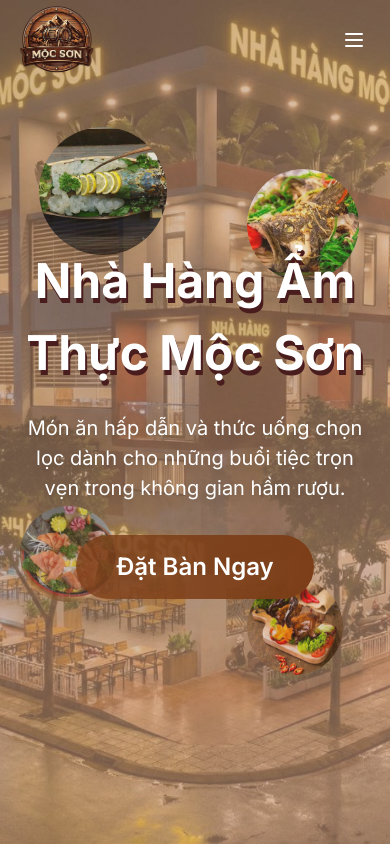
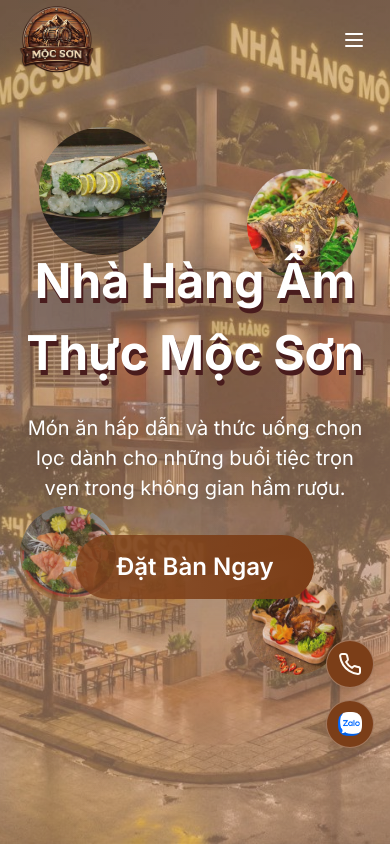
Before and after one commit to thanhgiau2604/restaurant-app, a Next.js app: page / in a window 390 px wide. Shown: the top 844 px of the page. Built offline with nearby package versions, Linux system fonts and the light colour scheme; no server answers; the database is empty.

Commit message:
add phone and zalo contact

```diff
--- a/app/layout.tsx
+++ b/app/layout.tsx
@@ -5,6 +5,7 @@ import { Analytics } from '@vercel/analytics/next'
 import './globals.css'
 import { Toaster } from '@/components/ui/sonner'
 import FirebaseAnalytics from '@/components/firebase-analytics'
+import FloatingContact from '@/components/floating-contact'
 
 const SITE_NAME = 'Nhà hàng Mộc Sơn'
 const SITE_URL = 'https://nhahangmocson.com'
@@ -133,6 +134,7 @@ export default function RootLayout({
       <body className={`antialiased ${_googleSans.className}`}>
         <FirebaseAnalytics />
         {children}
+        <FloatingContact />
         <Analytics />
         <Toaster richColors />
       </body>
--- a/app/page.tsx
+++ b/app/page.tsx
@@ -213,7 +213,7 @@ export default function RestaurantPage() {
         type="button"
         onClick={scrollToTop}
         aria-label="Scroll to top"
-        className={`bg-secondary hover:bg-secondary/80 fixed right-6 bottom-6 z-50 flex h-12 w-12 items-center justify-center rounded-full border border-white/30 text-white shadow-lg transition-all duration-300 hover:scale-105 ${showScrollTop ? 'translate-y-0 opacity-100' : 'pointer-events-none translate-y-4 opacity-0'}`}
+        className={`bg-secondary hover:bg-secondary/80 fixed right-4 bottom-9 z-50 flex h-12 w-12 items-center justify-center rounded-full border border-white/30 text-white shadow-lg transition-all duration-300 hover:scale-105 ${showScrollTop ? 'translate-y-0 opacity-100' : 'pointer-events-none translate-y-4 opacity-0'}`}
       >
         <ArrowUp className="h-5 w-5" />
       </button>
--- /dev/null
+++ b/components/floating-contact.tsx
@@ -0,0 +1,32 @@
+'use client'
+
+import { Phone } from 'lucide-react'
+import { BASIC_INFO } from '@/constants'
+import ZaloIcon from '@/assets/zalo.webp'
+
+const phoneDigits = BASIC_INFO.phone.replace(/\D/g, '')
+const telLink = phoneDigits ? `tel:${phoneDigits}` : `tel:${BASIC_INFO.phone}`
+const zaloLink = phoneDigits ? `https://zalo.me/${phoneDigits}` : 'https://zalo.me/'
+
+export default function FloatingContact() {
+  return (
+    <div className="fixed right-4 bottom-24 z-50 flex flex-col gap-3">
+      <a
+        href={telLink}
+        className="bg-secondary text-secondary-foreground hover:shadow-secondary/40 flex h-12 w-12 items-center justify-center rounded-full border border-white/30 shadow-lg transition-transform duration-200 hover:scale-105"
+        aria-label="Call phone"
+      >
+        <Phone className="h-6 w-6" />
+      </a>
+      <a
+        href={zaloLink}
+        target="_blank"
+        rel="noreferrer"
+        className="bg-secondary text-secondary-foreground hover:shadow-secondary/40 flex h-12 w-12 items-center justify-center rounded-full border border-white/30 shadow-lg transition-transform duration-200 hover:scale-105"
+        aria-label="Chat on Zalo"
+      >
+        <img src={ZaloIcon.src} alt="Zalo" className="h-6 w-6" />
+      </a>
+    </div>
+  )
+}
```
Also changed, not shown: assets/zalo.webp (added).
